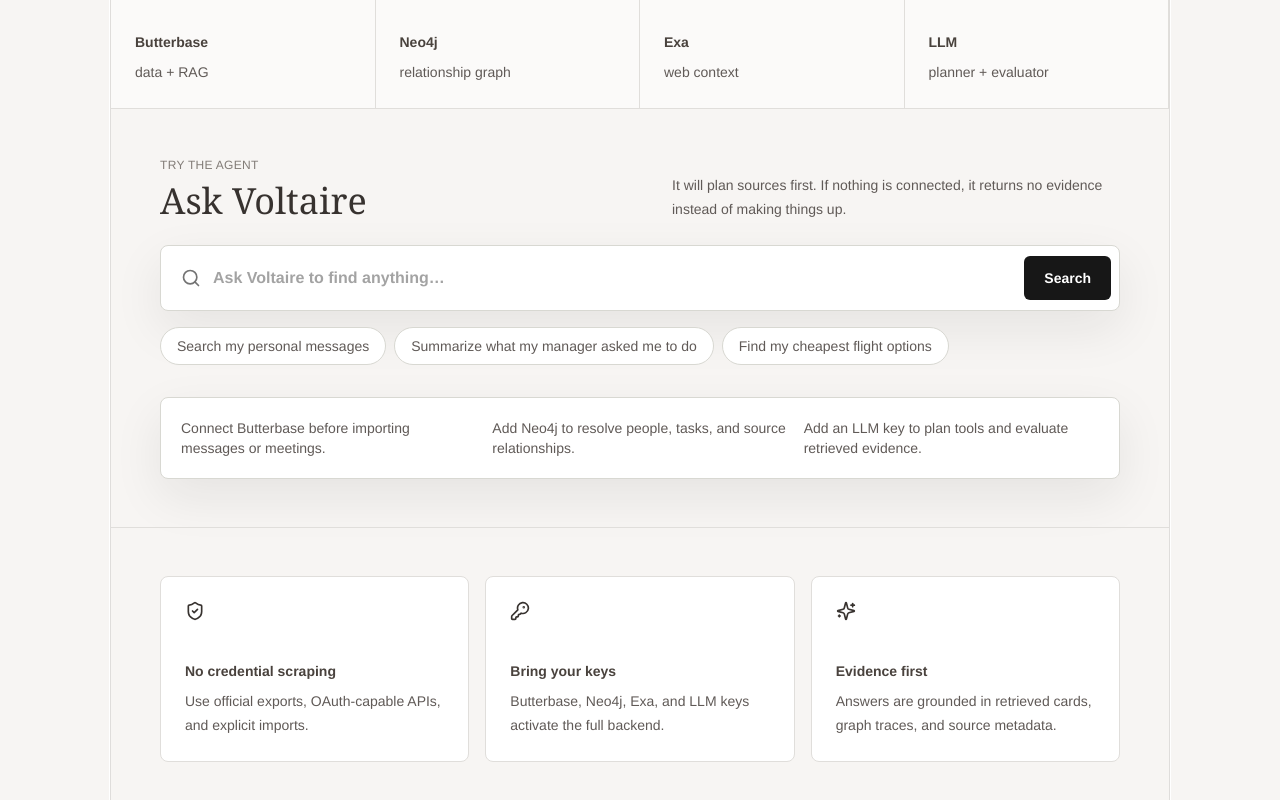
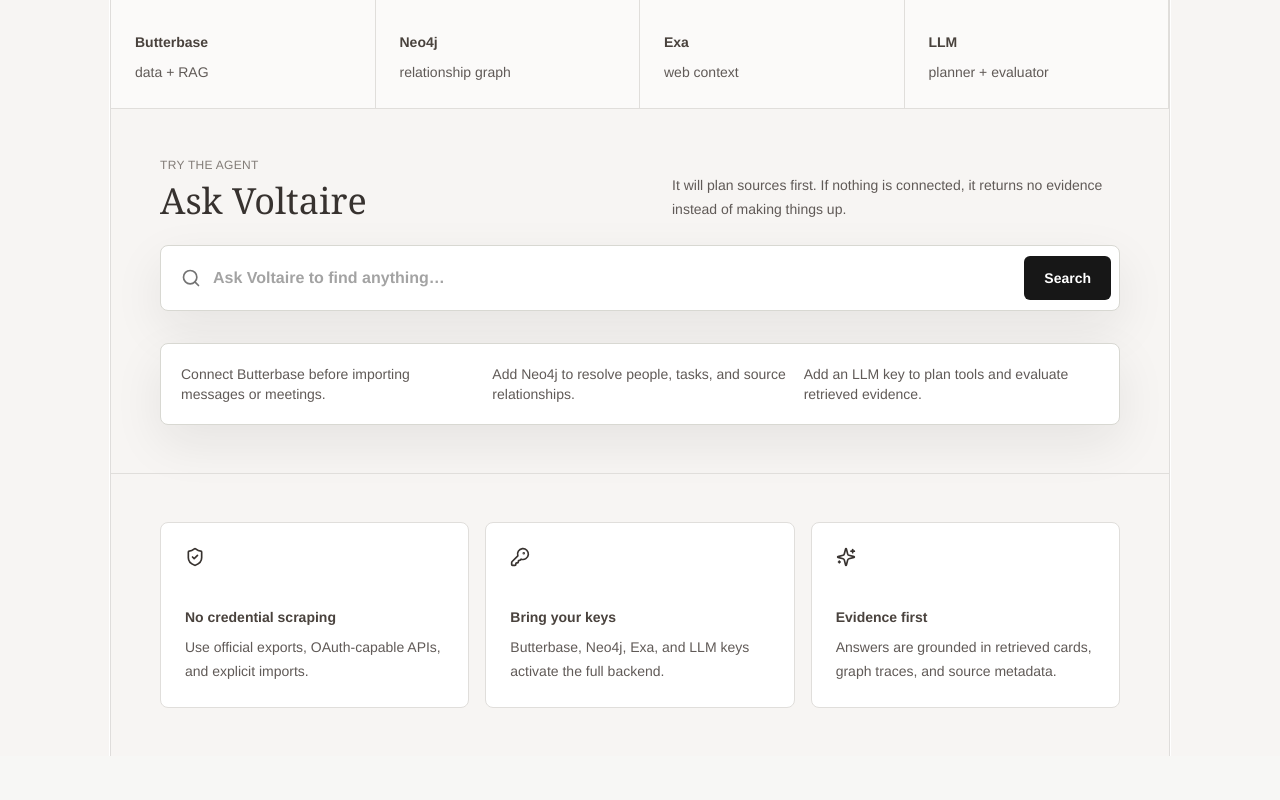
Before and after one commit to michaelmazilu/voltaire, a Next.js app: page / in a window 1280 px wide. Shown: the part 1164-1964 px from the top of the page. After the commit the page ends 1920 px from the top, so only its background shows below. Built offline with nearby package versions, Linux system fonts and the light colour scheme.

Commit message:
Remove example query buttons from UI

```diff
--- a/app/page.tsx
+++ b/app/page.tsx
@@ -7,11 +7,6 @@
 import { VoltaireMark } from "../components/VoltaireMark";
 import type { SearchResponse } from "../lib/types";
 
-const examples = [
-  "Search my personal messages",
-  "Summarize what my manager asked me to do",
-  "Find my cheapest flight options",
-];
 
 const sources = [
   ["Butterbase", "data + RAG"],
@@ -157,17 +152,6 @@
             </div>
 
             <SearchBar onSearch={runSearch} loading={loading} />
-            <div className="mt-4 flex flex-wrap gap-2">
-              {examples.map((example) => (
-                <button
-                  key={example}
-                  onClick={() => runSearch(example)}
-                  className="rounded-full border border-[#d8d8d2] bg-white px-4 py-2 text-left text-sm font-medium text-[#605A57] transition hover:border-[#37322F] hover:text-[#37322F]"
-                >
-                  {example}
-                </button>
-              ))}
-            </div>
 
             <div className="mt-8">
               {loading ? (
```
